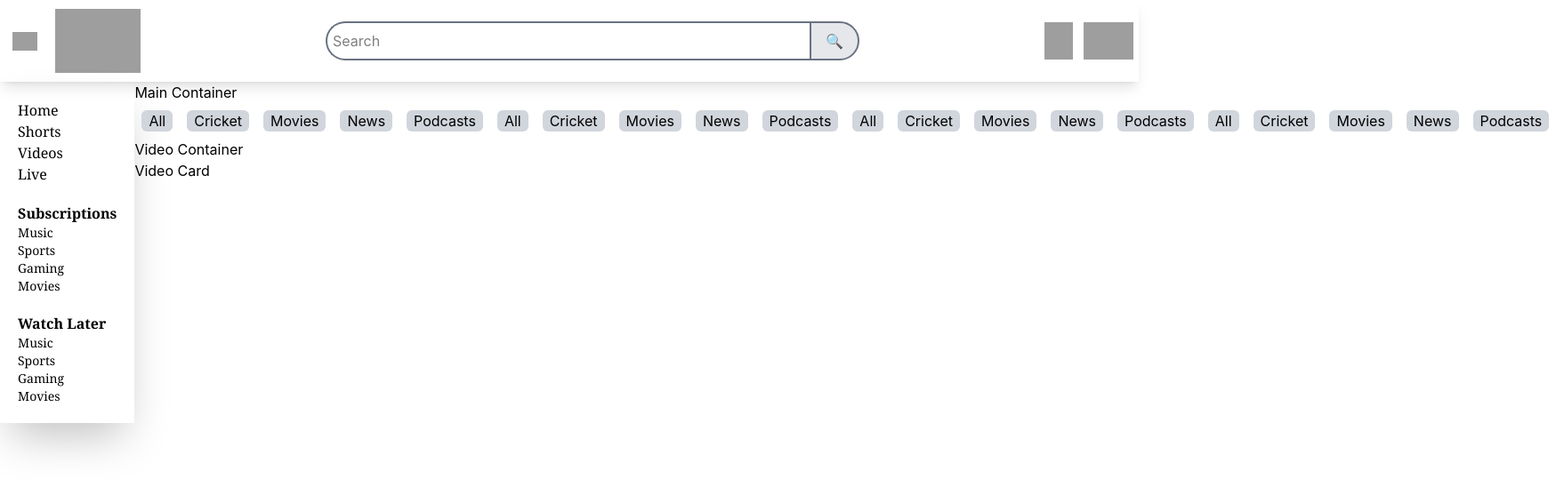
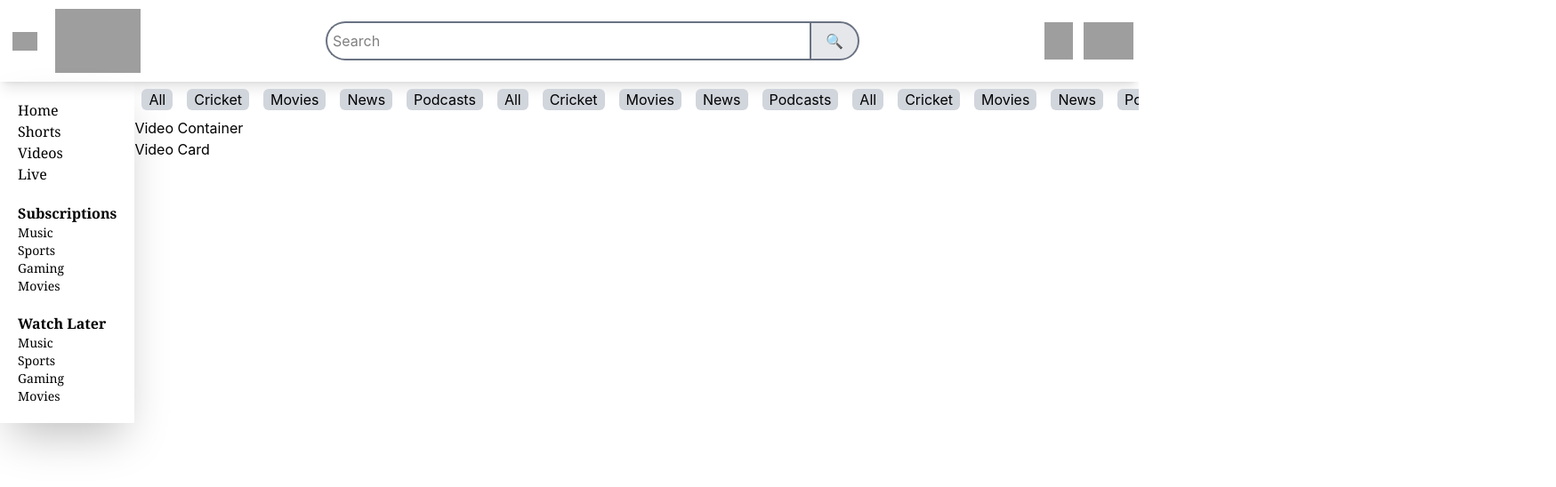
Before and after one commit to thepbhumirajbhar/youtube-clone, a React (Vite) app: page / in a window 1280 px wide. Shown: the top 548 px of the page at 89% size, 1749 px wide, since content can reach past the window. Built offline with nearby package versions, Linux system fonts and the light colour scheme; grey boxes are pictures that could not be loaded.

Commit message:
UI: scroll feature in buttonlist

```diff
--- a/src/components/MainContainer.tsx
+++ b/src/components/MainContainer.tsx
@@ -3,8 +3,7 @@ import VideoContainer from "./VideoContainer";
 
 const MainContainer = () => {
   return (
-    <div>
-      Main Container
+    <div className="overflow-hidden">
       <ButtonList/>
       <VideoContainer/>
     </div>
```
